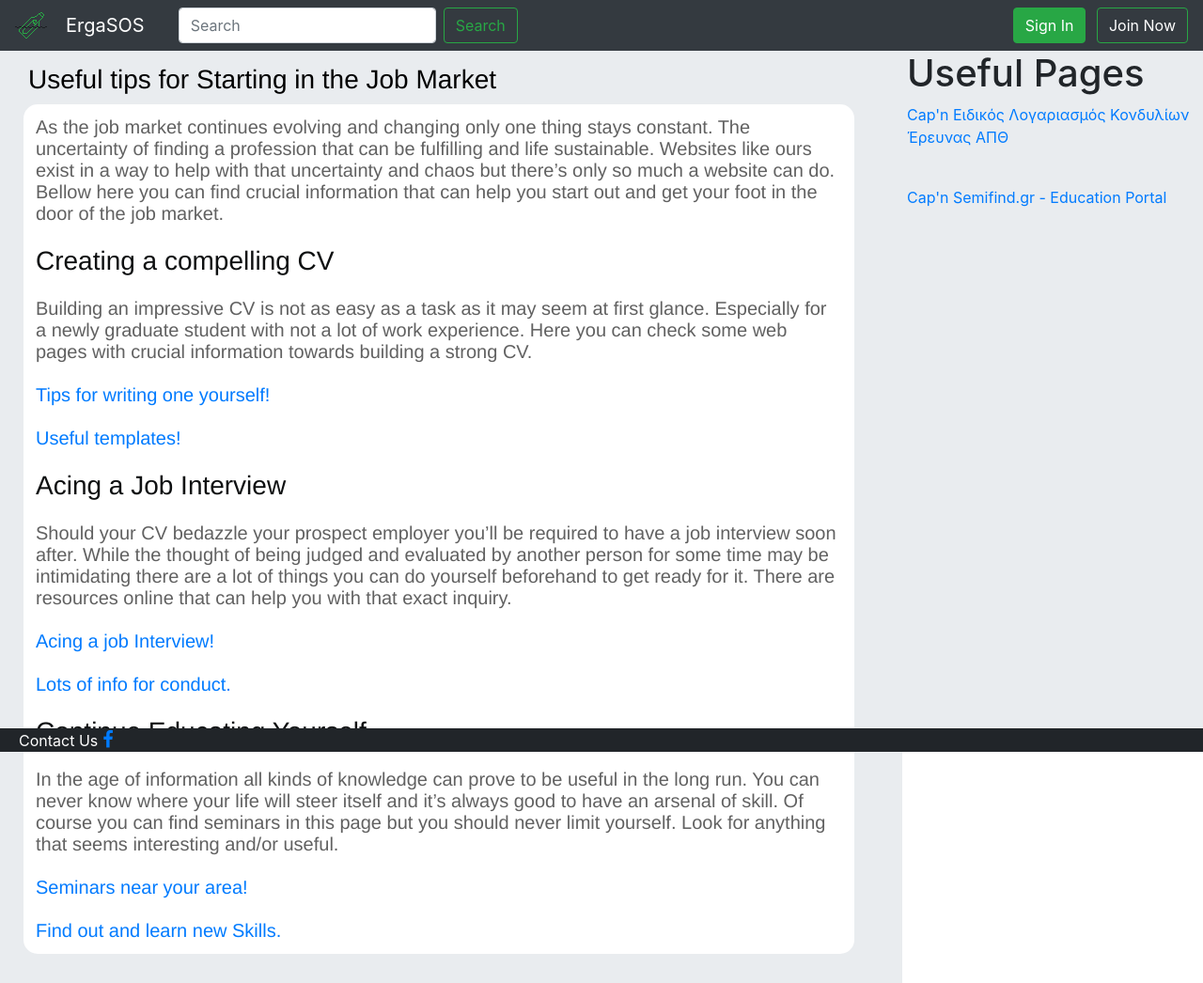
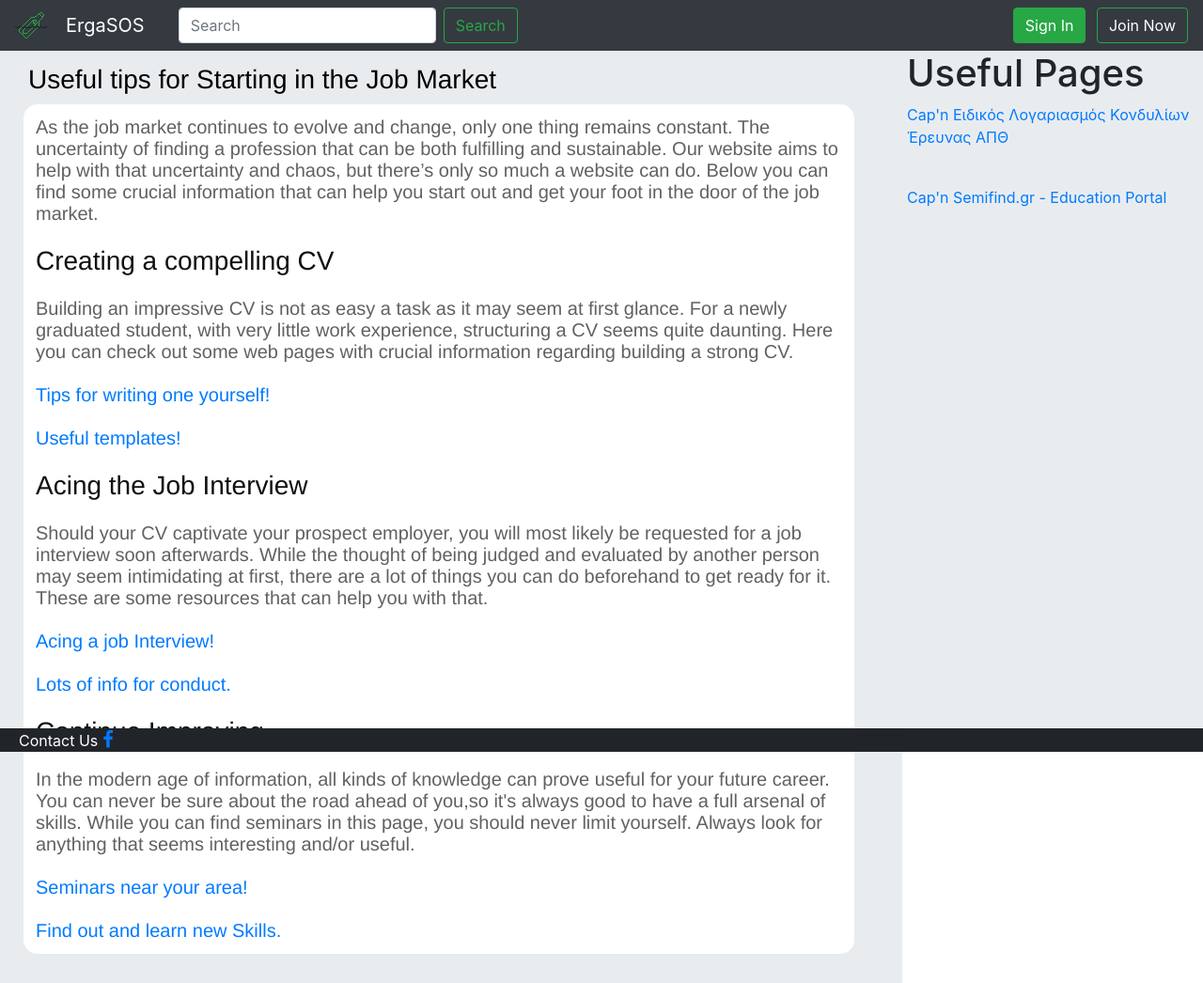
Before and after one commit to b1ru/ergasos, a PHP site: page /seminaria.php in a window 1280 px wide. Shown: the whole page at 94% size. Run offline with PHP 8.4, Linux system fonts and the light colour scheme; some libraries are stand-ins or nearby versions.

Commit message:
Improved english

```diff
--- a/seminaria.php
+++ b/seminaria.php
@@ -24,20 +24,20 @@
 					<br>
 						<p class="Titlos"> Useful tips for Starting in the Job Market</p><br>
 						<p style="border:3px; border-style:solid; border-radius: 15px; border-color:white; padding: 10px; margin-top:-30px; margin-left:-5px; font-size:20px; background: white;width:95%; ">
-						  <a style="color:#616161">As the job market continues evolving and changing only one thing stays constant. The uncertainty of finding a profession that can be fulfilling and life sustainable. Websites like ours exist in a way to help with that uncertainty and chaos but there’s only so much a website can do. Bellow here you can find crucial information that can help you start out and get your foot in the door of the job market.</a>
+						  <a style="color:#616161">As the job market continues to evolve and change, only one thing remains constant. The uncertainty of finding a profession that can be both fulfilling and sustainable. Our website aims to help with that uncertainty and chaos, but there’s only so much a website can do. Below you can find some crucial information that can help you start out and get your foot in the door of the job market.</a>
 						  <br><br>
 						  <a class="Titlos"> Creating a compelling CV</a><br><br>
-						  <a style="color:#616161">Building an impressive CV is not as easy as a task as it may seem at first glance. Especially for a newly graduate student with not a lot of work experience. Here you can check some web pages with crucial information towards building a strong CV.</a><br><br>
+						  <a style="color:#616161">Building an impressive CV is not as easy a task as it may seem at first glance. For a newly graduated student, with very little work experience, structuring a CV seems quite daunting. Here you can check out some web pages with crucial information regarding building a strong CV.</a><br><br>
 						  <a href="https://www.cv-library.co.uk/career-advice/cv/how-to-write-a-cv-tips/"> Tips for writing one yourself!</a><br><br>
 						  <a href="https://zety.com/blog/how-to-write-a-cv"> Useful templates!</a>
 						  <br><br>
-						  <a class="Titlos"> Acing a Job Interview</a><br><br>
-						  <a style="color:#616161">Should your CV bedazzle your prospect employer you’ll be required to have a job interview soon after. While the thought of being judged and evaluated by another person for some time may be intimidating there are a lot of things you can do yourself beforehand to get ready for it. There are resources online that can help you with that exact inquiry.</a><br><br>
+						  <a class="Titlos"> Acing the Job Interview</a><br><br>
+						  <a style="color:#616161">Should your CV captivate your prospect employer, you will most likely be requested for a job interview soon afterwards. While the thought of being judged and evaluated by another person may seem intimidating at first, there are a lot of things you can do beforehand to get ready for it. These are some resources that can help you with that.</a><br><br>
 						  <a href="https://www.thebalancecareers.com/job-interviews-4161912"> Acing a job Interview!</a><br><br>
 						  <a href="https://www.myfuture.com/career/applying/job-interview-tips"> Lots of info for conduct.</a>
 						  <br><br>
-						  <a class="Titlos"> Continue Educating Yourself</a><br><br>
-						  <a style="color:#616161">In the age of information all kinds of knowledge can prove to be useful in the long run. You can never know where your life will steer itself and it’s always good to have an arsenal of skill. Of course you can find seminars in this page but you should never limit yourself. Look for anything that seems interesting and/or useful.</a><br><br>
+						  <a class="Titlos"> Continue Improving</a><br><br>
+						  <a style="color:#616161">In the modern age of information, all kinds of knowledge can prove useful for your future career. You can never be sure about the road ahead of you,so it's always good to have a full arsenal of skills. While you can find seminars in this page, you should never limit yourself. Always look for anything that seems interesting and/or useful.</a><br><br>
 						  <a href="https://www.semifind.gr/"> Seminars near your area!</a><br><br>
 						  <a href="https://www.skillshare.com/"> Find out and learn new Skills.</a>
 						</p>
```
